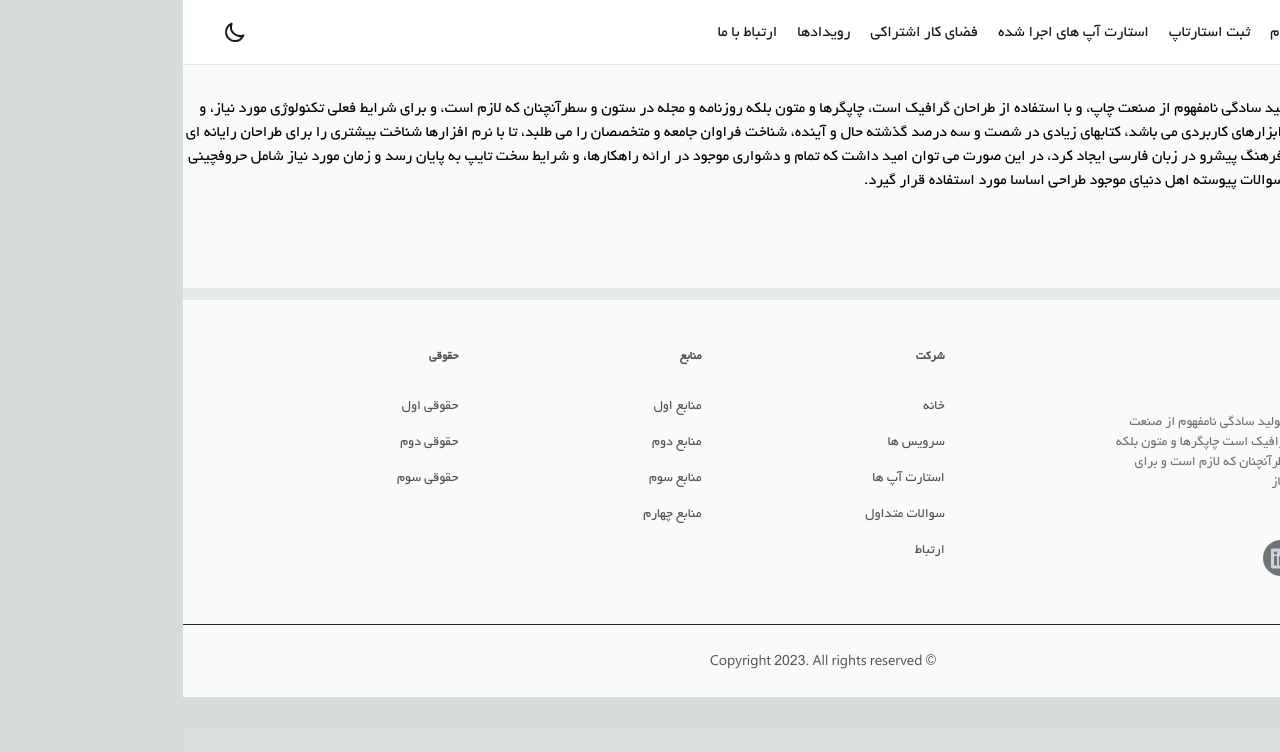
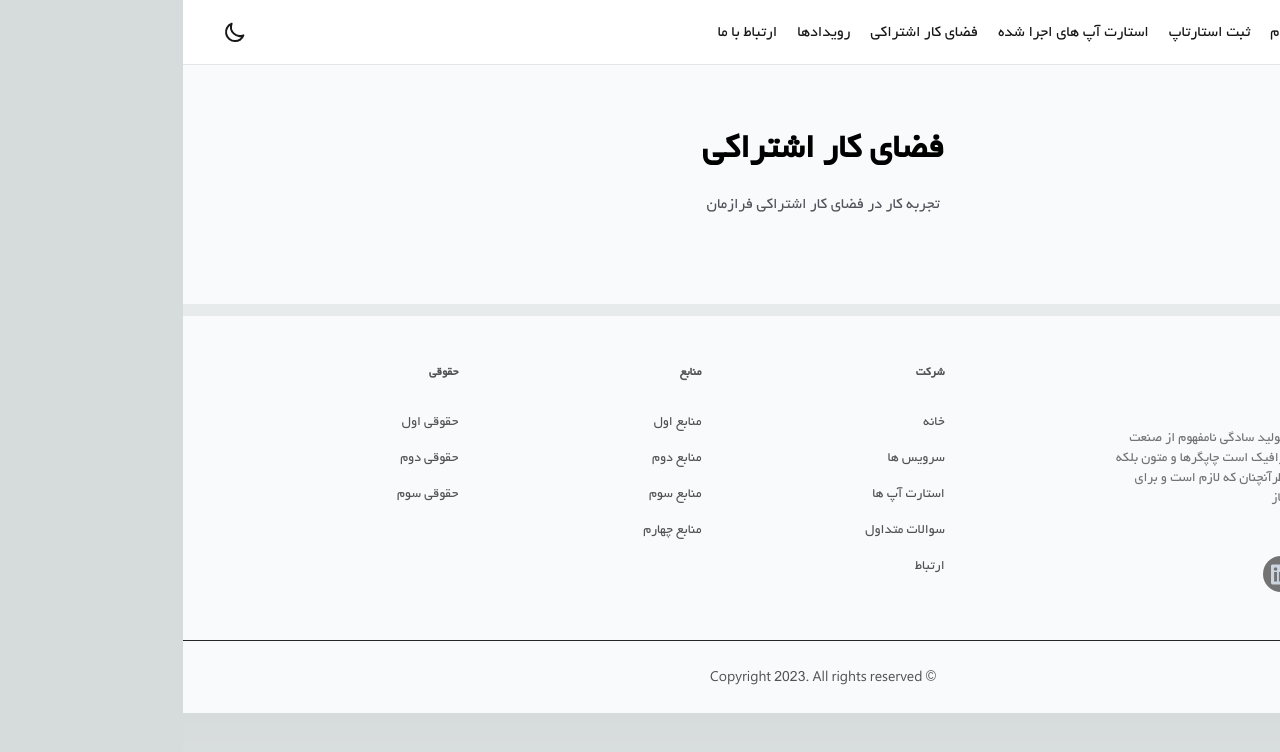
Before and after one commit to sajjad5221/farazaman, a Next.js app: page /workspace in a window 1280 px wide. Shown: the top 752 px of the page. Built offline with nearby package versions, Linux system fonts and the light colour scheme.

Commit message:
Minor fixes.

```diff
--- a/Components/Hero.tsx
+++ b/Components/Hero.tsx
@@ -5,7 +5,7 @@ export function Hero() {
   return (
 
       <div className="bg-gray-50 dark:bg-neutral-900 px-4">
-        <div className="max-w-7xl mx-auto py-2 sm:px-6 lg:px-8 grid grid-cols-1 md:grid-cols-2">
+        <div className="max-w-7xl mx-auto py-8 sm:px-6 lg:px-8 grid grid-cols-1 md:grid-cols-2">
           <div className="pt-6 md:pt-32 justify-center text-center sm:justify-start sm:text-start">
             <h1 className="text-4xl font-bold text-black dark:text-white">
               شتابدهنده استارت آپ <br />
--- a/Components/Services.tsx
+++ b/Components/Services.tsx
@@ -73,10 +73,10 @@ export function Services() {
                 priority
               />
             </div>
-            <h2 className="font-bold text-lg text-center text-neutral-900 dark:neutral-100">
+            <h2 className="font-bold py-3 text-lg text-center text-neutral-100 dark:neutral-900">
               {title}
             </h2>
-            <p className="pt-2 text-base text-center text-gray-600 dark:text-neutral-400">
+            <p className="text-base text-center text-gray-600 dark:text-neutral-400">
               {description}
             </p>
           </div>
--- a/Components/SliderMenu.tsx
+++ b/Components/SliderMenu.tsx
@@ -16,7 +16,7 @@ export default function SliderMenu({
   type: string;
   StartUpsProps?: boolean;
 }) {
-  const expriences = [
+  const experiences = [
     {
       id: 1,
       title: "Name",
@@ -190,7 +190,7 @@ export default function SliderMenu({
   };
 
   return (
-    <div className="select-none bg-gray-50 text-gray-300 dark:bg-neutral-900 w-full px-4 pt-16 pb-16 max-w-full relative">
+    <div className="select-none bg-gray-50 text-gray-300 dark:bg-neutral-900 w-full px-4 py-8 max-w-full relative">
       <h1 className="text-3xl text-black font-bold text-center mb-6 dark:text-white">
         {title}
       </h1>
@@ -246,15 +246,15 @@ export default function SliderMenu({
             onMouseLeave={handleMouseUp}
           >
             {type === "exp"
-              ? expriences.map((card) => (
+              ? experiences.map((card) => (
                   <div
                     key={card.id}
                     className="flex flex-col justify-evenly w-64 h-64 bg-neutral-200 dark:bg-neutral-800 rounded-lg p-4 cursor-pointer mx-2"
                     style={{ scrollSnapAlign: "start" }}
                   >
                     <Image
-                      width={80}
-                      height={80}
+                      width={150}
+                      height={150}
                       quality={100}
                       src={card.imageUrl}
                       alt={card.title}
@@ -323,7 +323,7 @@ export default function SliderMenu({
             onMouseLeave={handleMouseUp}
           >
             {type === "exp"
-              ? expriences.map((card) => (
+              ? experiences.map((card) => (
                   <div
                     key={card.id}
                     className="flex flex-col justify-evenly w-64 h-64 bg-neutral-100 dark:bg-neutral-800 rounded-lg p-4 cursor-pointer mx-2"
--- a/app/workspace/page.tsx
+++ b/app/workspace/page.tsx
@@ -2,17 +2,15 @@ import React from "react";
 
 export default function page() {
   return (
-    <div className="py-24 bg-gray-50 dark:bg-neutral-900 text-black dark:text-white">
-      لورم ایپسوم متن ساختگی با تولید سادگی نامفهوم از صنعت چاپ، و با استفاده از
-      طراحان گرافیک است، چاپگرها و متون بلکه روزنامه و مجله در ستون و سطرآنچنان
-      که لازم است، و برای شرایط فعلی تکنولوژی مورد نیاز، و کاربردهای متنوع با
-      هدف بهبود ابزارهای کاربردی می باشد، کتابهای زیادی در شصت و سه درصد گذشته
-      حال و آینده، شناخت فراوان جامعه و متخصصان را می طلبد، تا با نرم افزارها
-      شناخت بیشتری را برای طراحان رایانه ای علی الخصوص طراحان خلاقی، و فرهنگ
-      پیشرو در زبان فارسی ایجاد کرد، در این صورت می توان امید داشت که تمام و
-      دشواری موجود در ارائه راهکارها، و شرایط سخت تایپ به پایان رسد و زمان مورد
-      نیاز شامل حروفچینی دستاوردهای اصلی، و جوابگوی سوالات پیوسته اهل دنیای
-      موجود طراحی اساسا مورد استفاده قرار گیرد.
+    <div className="py-16 bg-gray-50 dark:bg-neutral-900 text-black dark:text-white">
+      <div className="max-w-7xl mx-auto px-4 sm:px-6 lg:px-8 pt-16 text-center">
+        <h1 className="text-4xl text-black font-bold dark:text-neutral-100">
+          فضای کار اشتراکی
+        </h1>
+        <p className="pt-6 pb-6 text-base text-zinc-600 max-w-2xl text-center m-auto dark:text-neutral-400">
+          تجربه کار در فضای کار اشتراکی فرازمان
+        </p>
+      </div>
     </div>
   );
 }
```
